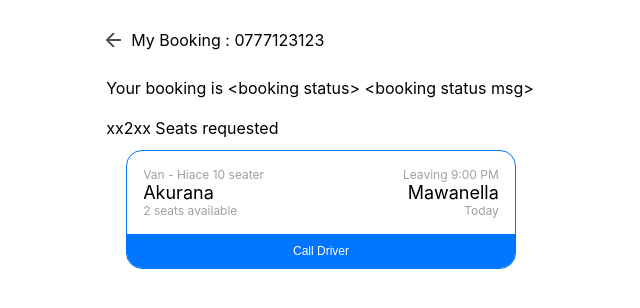
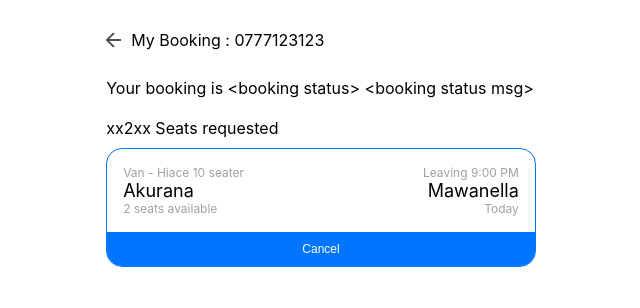
Before and after one commit to sanaone/ride-sharing, a React (Create React App) app: page / in a window 1280 px wide. Both pictures are taken after a click on the picture 702 px from the left and 236 px from the top of the page. Shown: the top 308 px of the page, without its empty margins (320-960 px from the left). Built offline with nearby package versions, Linux system fonts and the light colour scheme; no server answers.

Commit message:
cta button > text and stlye passed

```diff
--- a/src/App.js
+++ b/src/App.js
@@ -143,8 +143,8 @@ function App() {
             key={availableRide.id}
             setConfirmBookingVisible={setConfirmBookingVisible}
             setSelectedRide={setSelectedRide}
-            bookNowVisible={selectedRide.id === availableRide.id}
-            cancelBookingVisible={false}
+            ctaBtnVisibile={selectedRide.id === availableRide.id}
+            ctaBtnText="Book Now"
           />
         );
       })}
--- a/src/Pages/MyBooking/MyBooking.js
+++ b/src/Pages/MyBooking/MyBooking.js
@@ -32,7 +32,6 @@ function MyBooking() {
         {"xx2xx " + "Seats requested"}
       </div>
       <RideSearchCard
-        //FIXME why cant i make a custom css for this instance of the react component
         className="Booking-RideSharingCard"
         style={{ margin: "0px 0px", width: "100%", color: "red" }}
         //TODO to remove availableRides[0] and actualy pull the rides available for this customer (customerID is the phoneNo)
@@ -53,9 +52,11 @@ function MyBooking() {
           }
         }
         // Booknow has to be invisible here all the time because this is a booking already
-        bookNowVisible={false}
-        cancelBookingVisible={false}
-        callDriverVisible={true}
+
+        ctaBtnVisibile={true}
+        ctaBtnText="Cancel"
+        // cancelBookingVisible={false}
+        // callDriverVisible={true}
       />
     </div>
   );
--- a/src/components/RideSearchCard/RideSearchCard.js
+++ b/src/components/RideSearchCard/RideSearchCard.js
@@ -4,10 +4,11 @@ import "./RideSearchCard.css";
 function RideSearchCard({
   availableRide,
   setConfirmBookingVisible,
+  style,
   setSelectedRide,
-  bookNowVisible,
-  cancelBookingVisible,
-  callDriverVisible,
+  ctaBtnVisibile,
+  ctaBtnText,
+  ctaBtnStyle,
 }) {
   const clickHandler = (event) => {
     //setBookNowVisible(!bookNowVisible);
@@ -15,17 +16,19 @@ function RideSearchCard({
   };
 
   // const navigate = useNavigate();
+  //what does get style do? it sets the blue color theme acordingly. call driver btn,  booknow btn, ===>Blue ..
+  const getStyle = () => {
+    let mystlye = {};
 
+    if (ctaBtnVisibile) {
+      mystlye = { border: "1px solid rgb(0, 117, 255)" };
+    } else {
+      mystlye = { border: "1px solid rgb(0, 0, 0)" };
+    }
+    return style ? { ...mystlye, ...style } : mystlye;
+  };
   return (
-    <div
-      className="rideSearchCard"
-      style={
-        bookNowVisible || callDriverVisible
-          ? { border: "1px solid rgb(0, 117, 255)" }
-          : { border: "1px solid rgb(0, 0, 0)" }
-      }
-      onClick={clickHandler}
-    >
+    <div className="rideSearchCard" style={getStyle()} onClick={clickHandler}>
       <div className="rideSearchCardInner">
         <div className="searchCard-item-right">
           <div className="searchCard-item-1">Van - Hiace 10 seater</div>
@@ -40,49 +43,18 @@ function RideSearchCard({
           <div className="searchCard-item-3">Today</div>
         </div>
       </div>
+      {ctaBtnVisibile ? (
         <button
           className="btnBookNow"
-        style={
-          bookNowVisible
-            ? { visibility: "visible" }
-            : { visibility: "hidden", display: "none" }
-        }
+          style={ctaBtnStyle}
           onClick={(e) => {
             setConfirmBookingVisible(true);
             e.stopPropagation();
           }}
         >
-        Book Now
+          {ctaBtnText}
         </button>
-
-      <button
-        className="btnCancelBooking"
-        style={
-          cancelBookingVisible
-            ? { visibility: "visible" }
-            : { visibility: "hidden", display: "none" }
-        }
-        onClick={(e) => {
-          // setConfirmBookingVisible(true);
-          e.stopPropagation();
-        }}
-      >
-        Cancel
-      </button>
-      <button
-        className="btncallDriverVisible"
-        style={
-          callDriverVisible
-            ? { visibility: "visible" }
-            : { visibility: "hidden", display: "none" }
-        }
-        onClick={(e) => {
-          // setConfirmBookingVisible(true);
-          e.stopPropagation();
-        }}
-      >
-        Call Driver
-      </button>
+      ) : null}
     </div>
   );
 }
```
Also changed, not shown: src/Pages/LearnFlex/style.css (+4 -5 lines). Lines whose indentation alone changed are shown as unchanged.
